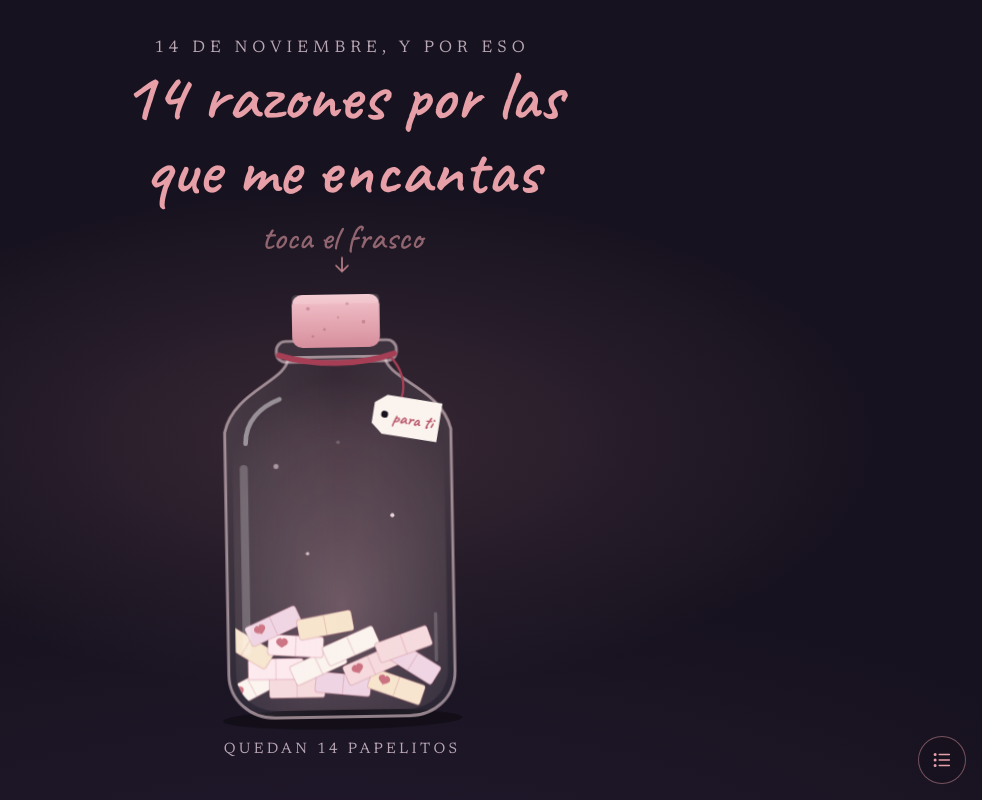
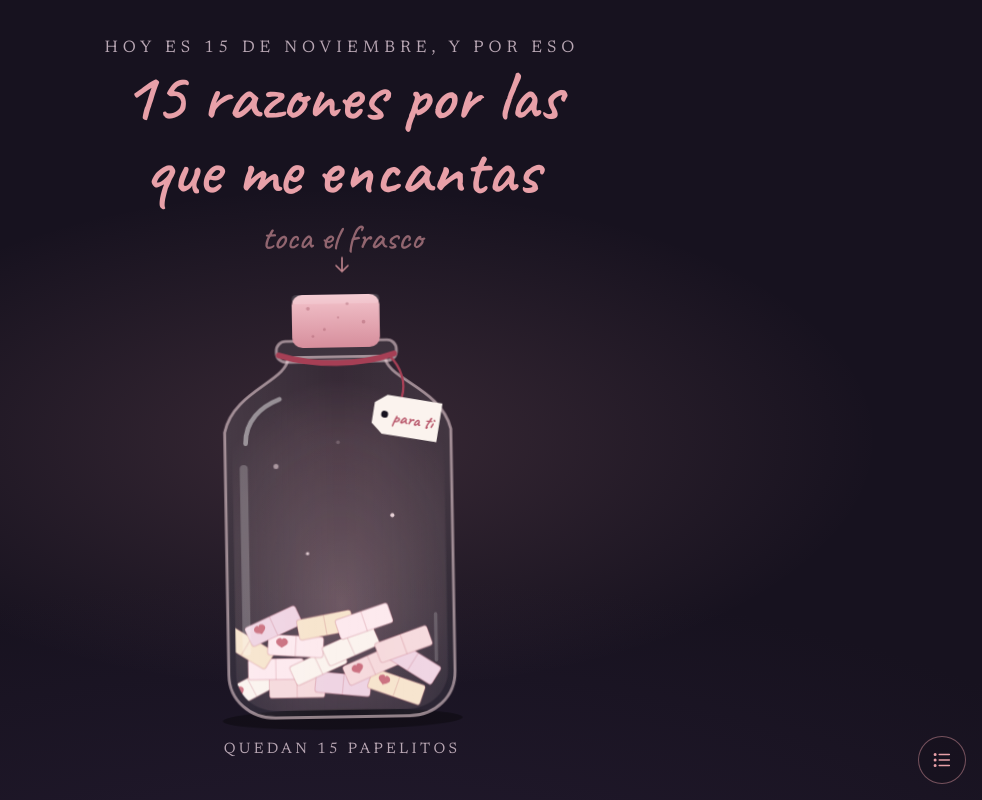
Before and after one commit to Fabio2305/Invitacion, a plain HTML site: page frasco/index.html in a window 1280 px wide. Shown: the whole page, without its empty margins (298-1280 px from the left). Drawn offline with Linux system fonts and the light colour scheme.

Commit message:
Frasco según el día; lugar de la invitación: El Montonero
Co-Authored-By: Claude Opus 5.5 <noreply@anthropic.com>
Claude-Session: https://claude.ai/code/session_01WqeuTAJcrPEzumkahj6Rcc

```diff
--- a/frasco/index.html
+++ b/frasco/index.html
@@ -389,8 +389,7 @@ const wait = (ms) => new Promise(r => setTimeout(r, ms));
 // Número de papelitos: el día del mes en que ella abre el frasco (el 14 hay 14, el 18 hay 18)
 // Modo de prueba: abre el link con #dia-14 al final para ver el frasco como si fuera el 14 de este mes.
 const TEST_DAY = (location.hash.match(/^#dia-(\d{1,2})$/) || [])[1];
-// Recuerdo: el frasco queda como fue el 14 de noviembre de 2026 (14 papelitos del día)
-const DAYS = TEST_DAY ? Math.min(31, Math.max(1, +TEST_DAY)) : 14;
+const DAYS = TEST_DAY ? Math.min(31, Math.max(1, +TEST_DAY)) : new Date().getDate();
 // se usan las primeras razones de la lista (pon tus favoritas arriba); si hay menos razones que días, se usan todas
 const COUNT = Math.min(REASONS.length, DAYS);
 
@@ -685,7 +684,7 @@ function rain() {
 }
 
 const MONTHS = ["enero", "febrero", "marzo", "abril", "mayo", "junio", "julio", "agosto", "setiembre", "octubre", "noviembre", "diciembre"];
-$("kicker").textContent = DAYS + " de noviembre, y por eso";
+$("kicker").textContent = "Hoy es " + DAYS + " de " + MONTHS[new Date().getMonth()] + ", y por eso";
 $("jarTitle").textContent = COUNT === 1 ? "una razón por la que me encantas" : COUNT + " razones por las que me encantas";
 shuffle();
 buildPile(false);
```
Also changed, not shown: invitacion/index.html (+1 -1 lines).
